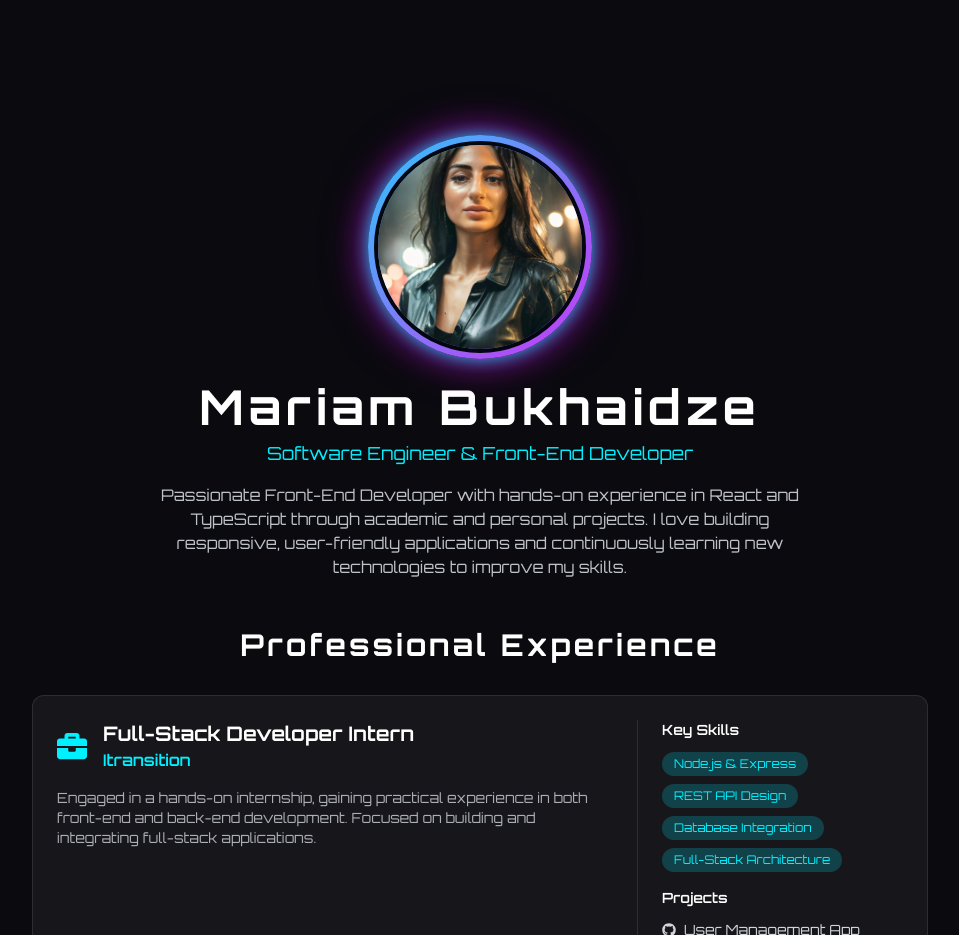
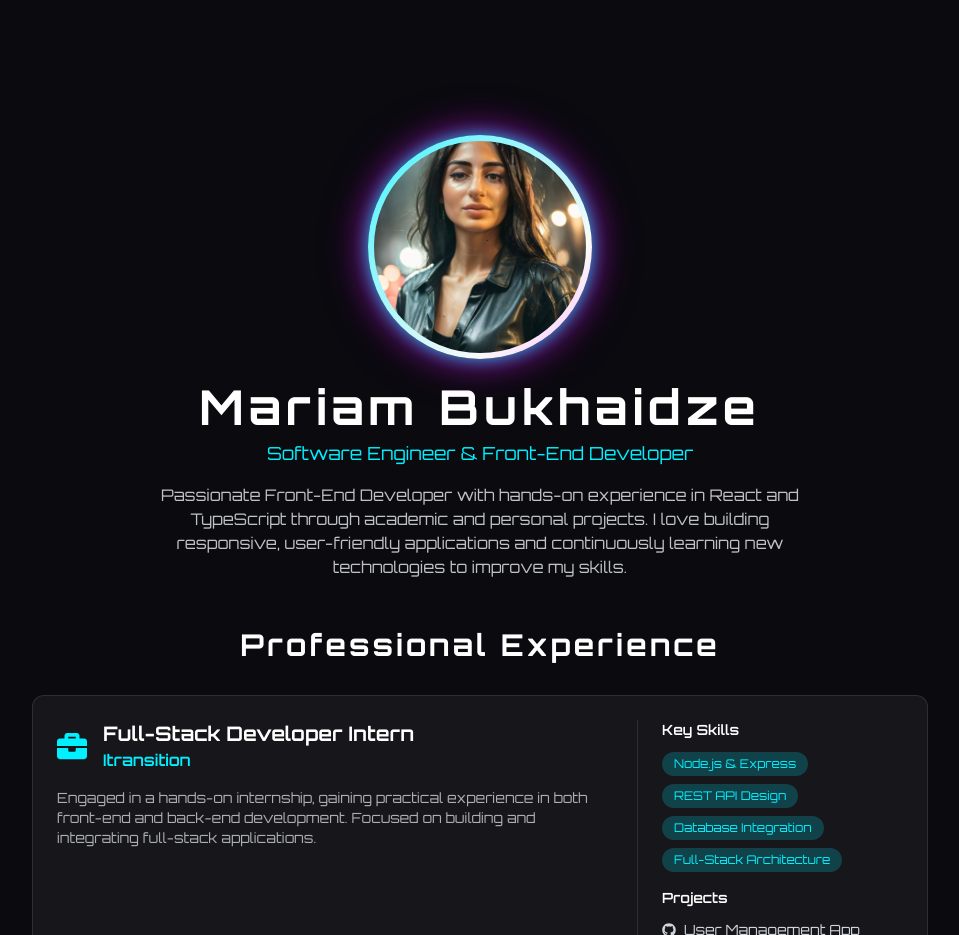
Before and after one commit to maribukh/edu-app_TSU, a React (Vite) app: page / in a window 1280 px wide. Shown: the part 1900-2835 px from the top of the page, without its empty margins (160-1119 px from the left). Built offline with nearby package versions, Linux system fonts and the light colour scheme.

Commit message:
Update Design

```diff
--- a/src/components/AboutInstructor.tsx
+++ b/src/components/AboutInstructor.tsx
@@ -42,11 +42,11 @@ export default function AboutInstructor() {
         <div className="flex flex-col items-center">
           <div
             className={`relative w-48 h-48 md:w-56 md:h-56 rounded-full p-1.5
-                        bg-gradient-to-br from-neonBlue via-purple-500 to-neonPink
+                        bg-gradient-to-br from-neonBlue via-neutral-50 to-neonPink
                         shadow-neon-glow
                         animate-gradient-rotation`}
           >
-            <div className="relative w-full h-full rounded-full overflow-hidden border-4 border-gray-950 bg-gray-900">
+            <div className="relative w-full h-full rounded-full overflow-hidden bg-gray-900">
               {instructor.imageUrl ? (
                 <img
                   alt={instructor.name}
--- a/src/components/CoursesList.tsx
+++ b/src/components/CoursesList.tsx
@@ -2,7 +2,7 @@ import { Link } from "react-router-dom";
 import { academyData } from "../data/academyData.ts";
 import CourseCard from "./CourseCard.tsx";
 import Button from "./UI/Button.tsx";
-import { FaCompass, FaArrowRight } from "react-icons/fa";
+import { FaCompass } from "react-icons/fa";
 
 export default function CoursesList() {
   return (
--- a/src/pages/CourseDetails.tsx
+++ b/src/pages/CourseDetails.tsx
@@ -7,7 +7,6 @@ import {
   FaTag,
   FaCode,
   FaRoad,
-  FaArrowRight,
 } from "react-icons/fa";
 
 export default function CourseDetails() {
--- a/tailwind.config.js
+++ b/tailwind.config.js
@@ -1,5 +1,4 @@
 export default {
-  mode: "jit",
   content: ["./index.html", "./src/**/*.{js,ts,jsx,tsx}"],
   theme: {
     extend: {
@@ -15,7 +14,6 @@ export default {
         neon: "0 0 15px rgba(0,240,255,0.5)",
         neonPink: "0 0 15px rgba(255,0,255,0.4)",
         card: "0 10px 30px rgba(0,0,0,0.08)",
-
         "neon-glow":
           "0 0 15px rgba(0, 240, 255, 0.7), 0 0 30px rgba(147, 51, 234, 0.5), 0 0 45px rgba(255, 0, 255, 0.5)",
         "card-glow": "0 0 15px rgba(0, 240, 255, 0.3)",
@@ -24,6 +22,25 @@ export default {
         heroGlow:
           "radial-gradient(circle at center, rgba(0,240,255,0.15), transparent 70%)",
       },
+      animation: {
+        aurora: "aurora 8s infinite ease-in-out",
+      },
+      keyframes: {
+        aurora: {
+          "0%, 100%": {
+            transform: "translate(0px, 0px) scale(1)",
+          },
+          "25%": {
+            transform: "translate(40px, -20px) scale(1.1)",
+          },
+          "50%": {
+            transform: "translate(10px, 30px) scale(1)",
+          },
+          "75%": {
+            transform: "translate(-30px, 20px) scale(1.1)",
+          },
+        },
+      },
     },
   },
   plugins: [],
```
